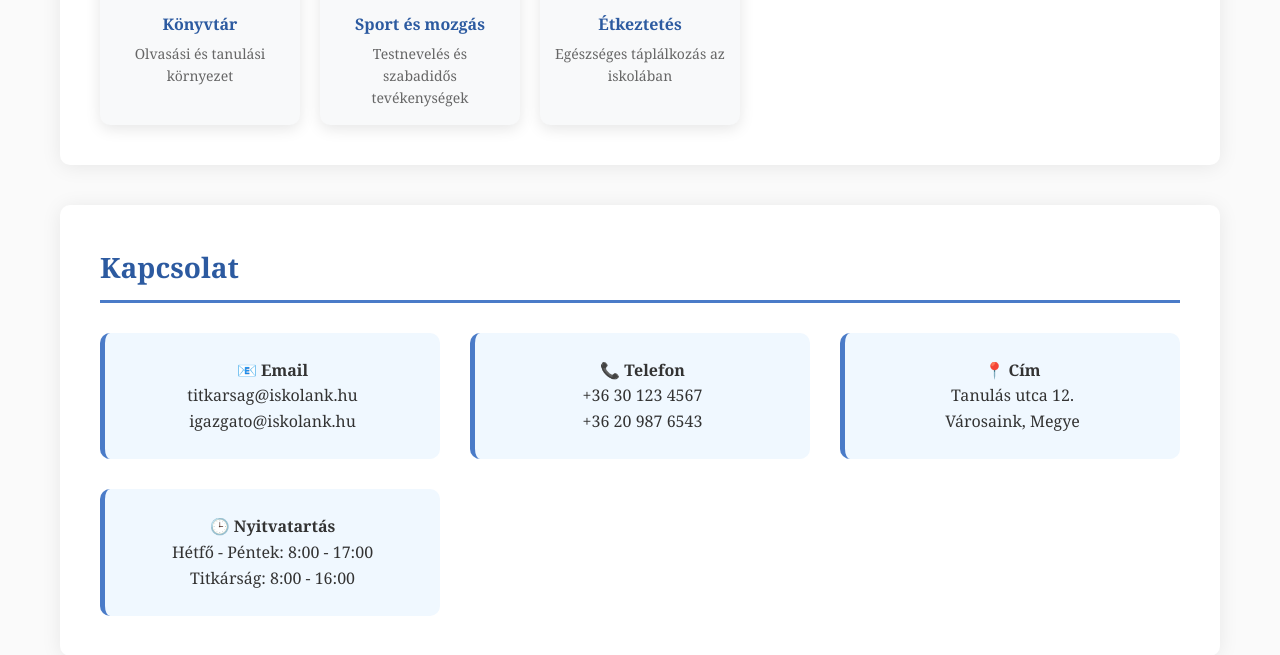
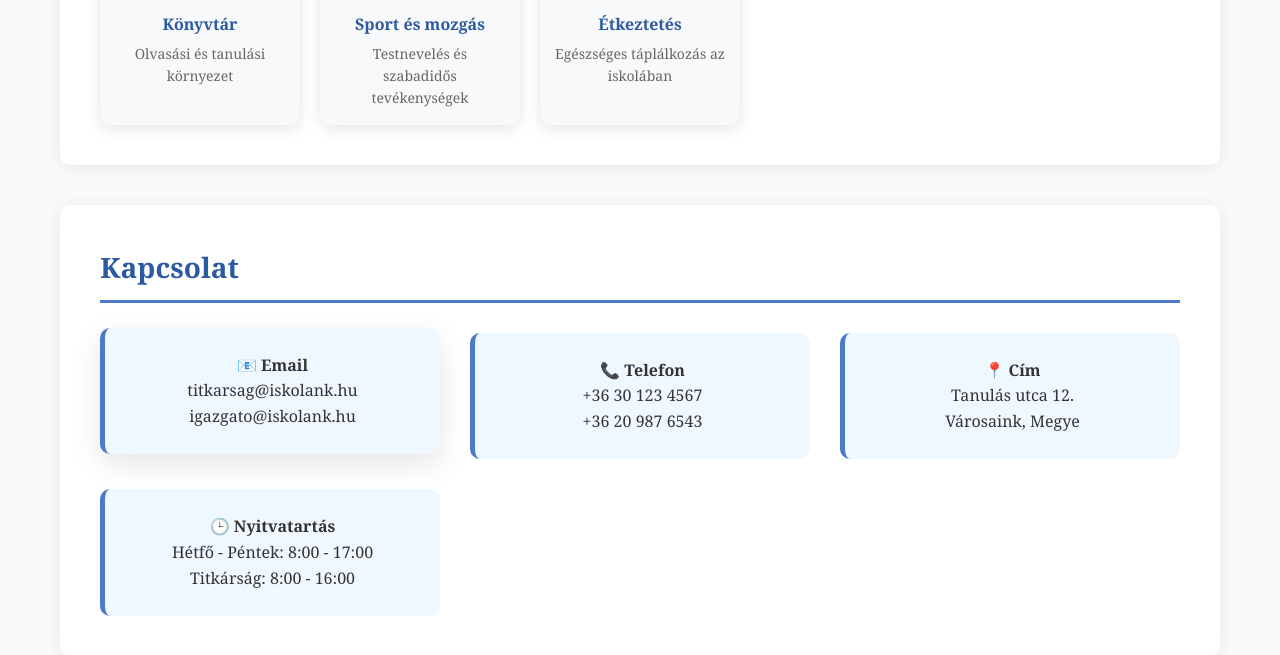
Before and after one commit to gobbany/sulikopec, a plain HTML site: page dokumentumok.html in a window 1280 px wide. In both pictures the pointer is over the element 270 px from the left and 2732 px from the top of the page. Shown: the part 2337-2992 px from the top of the page. Drawn offline with Linux system fonts and the light colour scheme.

Commit message:
contact hover anim

```diff
--- a/dokumentumok.html
+++ b/dokumentumok.html
@@ -355,6 +355,11 @@
             border-radius: 10px;
             text-align: center;
             border-left: 5px solid #4a7bc8;
+        }
+
+         .info-card:hover {
+            transform: translateY(-5px);
+            box-shadow: 0 10px 30px rgba(0,0,0,0.1);
         }
 
         .info-card h3 {
```
Also changed, not shown: osztalyok.html (+5 -0 lines).
